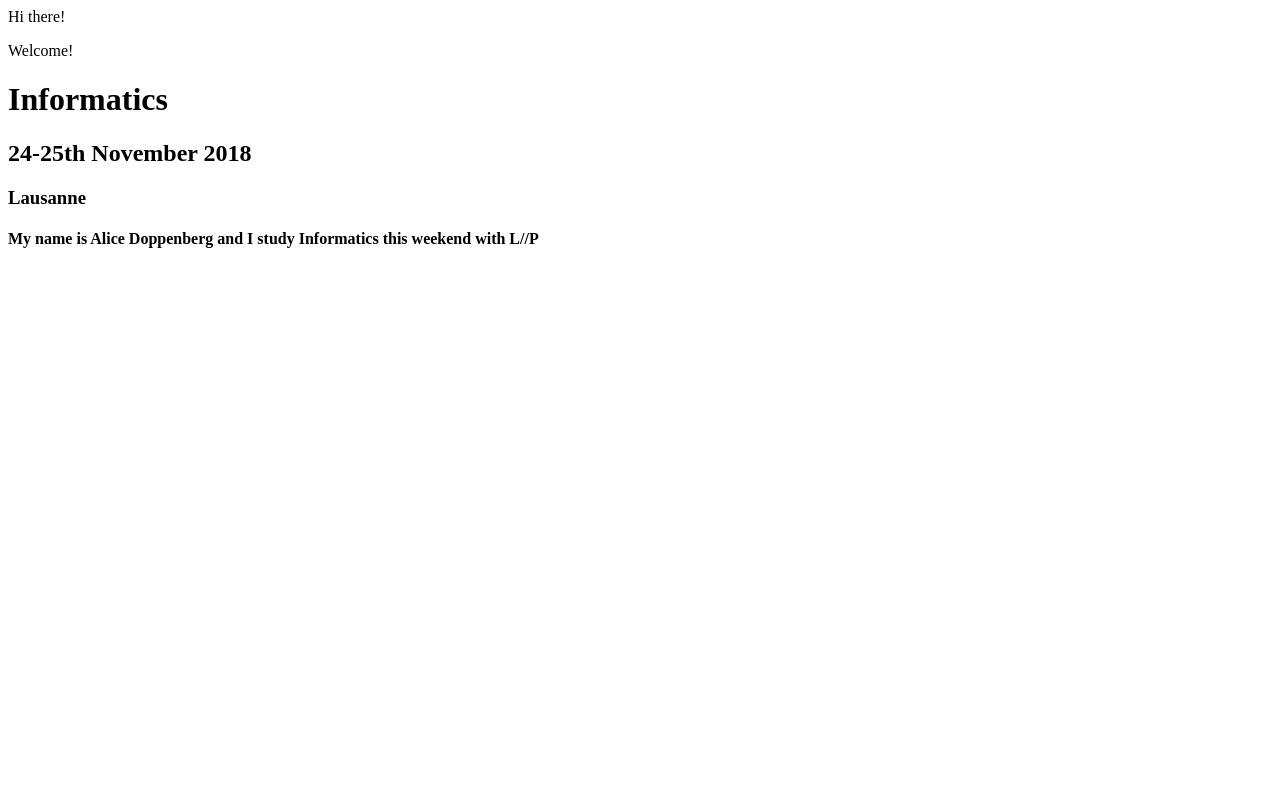
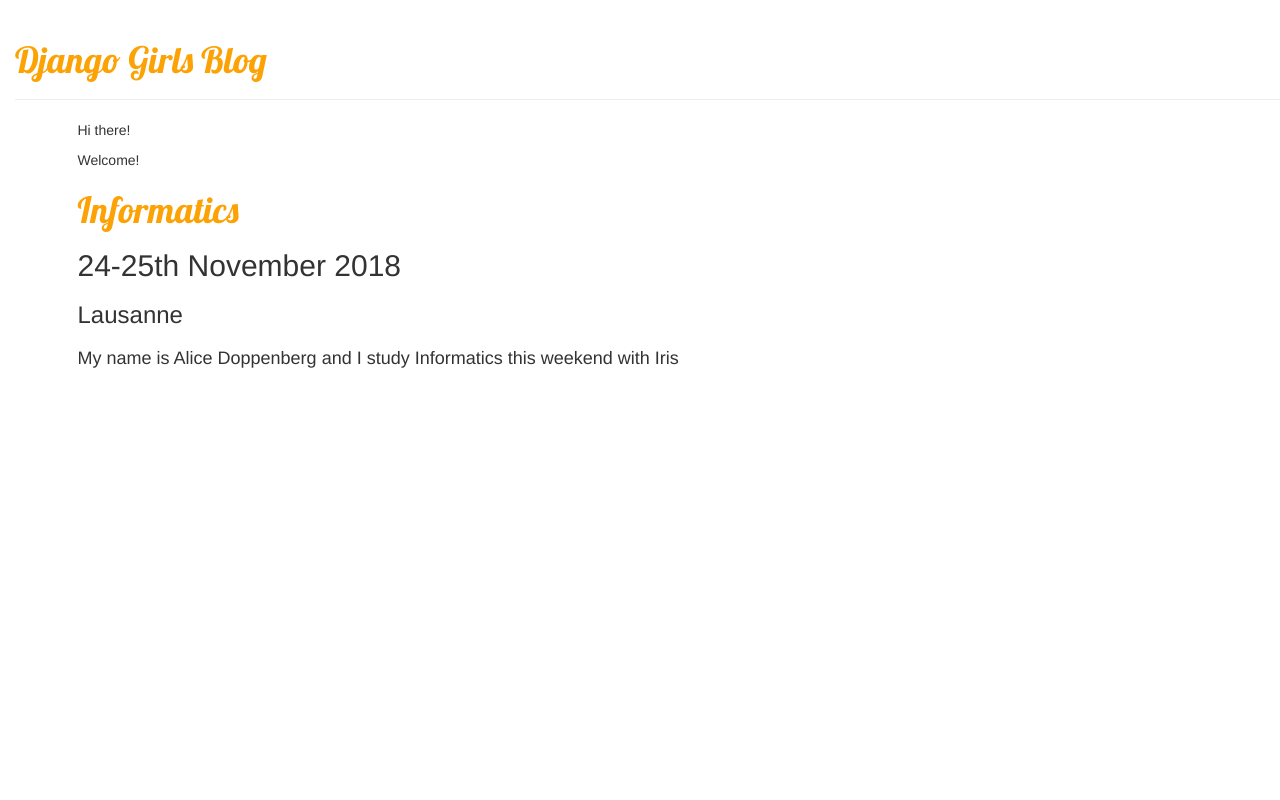
Before and after one commit to alicedopp/my-first-blog, a Django app: template blog/templates/blog/post_list.html in a window 1280 px wide. Run offline with Django 3.2, Linux system fonts and the light colour scheme; the template is opened without the code that fills it, so the values that code supplies are empty; some libraries are stand-ins or nearby versions.

Commit message:
Adding style

```diff
--- /dev/null
+++ b/blog/static/css/blog.css
@@ -0,0 +1,10 @@
+h1 a {
+    color: #FCA205;
+}
+body {
+    padding-left: 15px;
+}
+h1 a {
+    color: #FCA205;
+    font-family: 'Lobster';
+}
--- /dev/null
+++ b/blog/templates/blog/base.html
@@ -0,0 +1,23 @@
+{% load static %}
+<html>
+    <head>
+      <title>Alice Doppenberg</title>
+      <link rel="stylesheet" href="//maxcdn.bootstrapcdn.com/bootstrap/3.2.0/css/bootstrap.min.css">
+      <link rel="stylesheet" href="//maxcdn.bootstrapcdn.com/bootstrap/3.2.0/css/bootstrap-theme.min.css">
+      <link rel="stylesheet" href="{% static 'css/blog.css' %}">
+      <link href="https://fonts.googleapis.com/css?family=Lobster&subset=latin,latin-ext" rel="stylesheet" type="text/css">
+    </head>
+    <body>
+      <div class="page-header">
+      <h1><a href="/">Django Girls Blog</a></h1>
+  </div>
+  <div class="content container">
+      <div class="row">
+          <div class="col-md-8">
+          {% block content %}
+          {% endblock %}
+          </div>
+      </div>
+  </div>
+    </body>
+</html>
--- a/blog/templates/blog/post_list.html
+++ b/blog/templates/blog/post_list.html
@@ -1,13 +1,12 @@
-<html>
-    <head>
-        <title>Alice Doppenberg</title>
-    </head>
-    <body>
+{% extends 'blog/base.html' %}
+
+{% block content %}
+
         <p>Hi there!</p>
         <p>Welcome!</p>
-    </body>
-</html>
-<h1>Informatics<h1>
+
+<h1><a href="">Informatics</a><h1>
   <h2>24-25th November 2018<h2>
     <h3>Lausanne<h3>
-      <h4>My name is Alice Doppenberg and I study Informatics this weekend with L//P<h4>
+      <h4>My name is Alice Doppenberg and I study Informatics this weekend with Iris<h4>
+{% endblock %}
--- a/blog/views.py
+++ b/blog/views.py
@@ -3,6 +3,6 @@ from django.utils import timezone
 from .models import Post
 
 def post_list(request):
-    posts = POst.objects.filter(published_date__lte=timezone)
+    posts = Post.objects.filter(published_date__lte=timezone.now())
     posts = Post.objects.filter(published_date__lte=timezone.now()).order_by('published_date')
     return render(request, 'blog/post_list.html', {'posts': posts})
```
